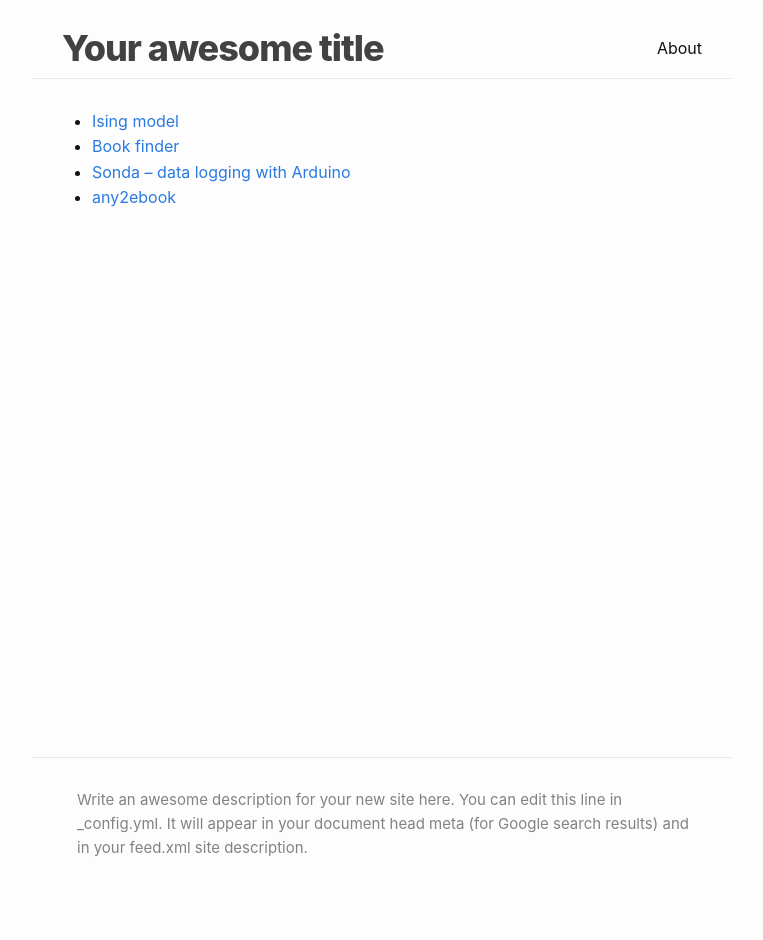
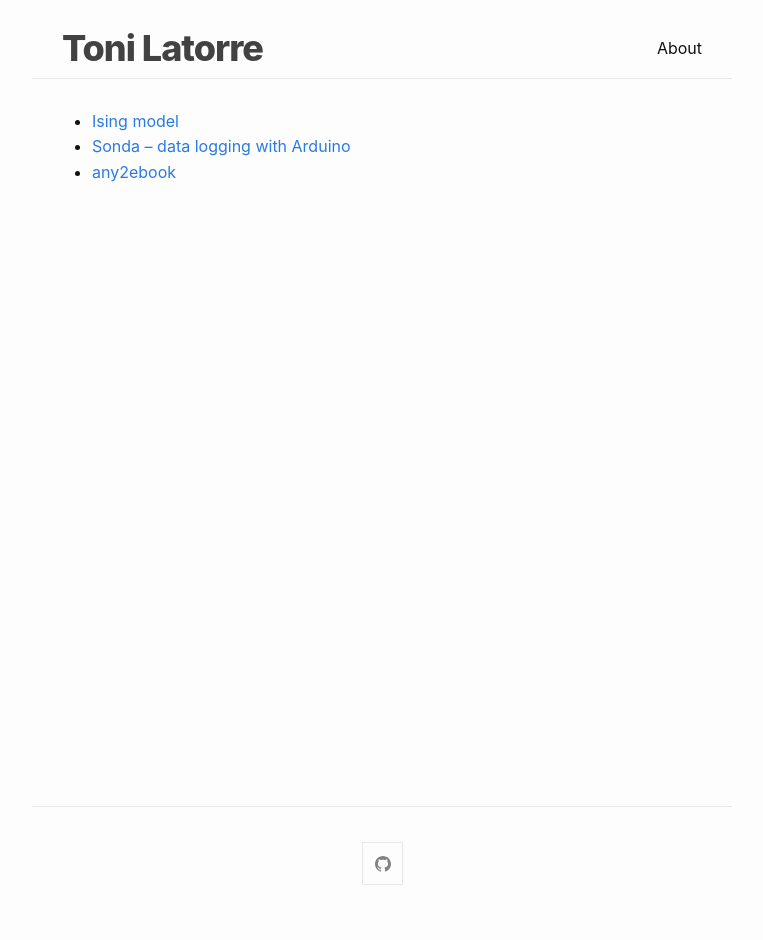
Before and after one commit to tonilatorrec/tonilatorrec.github.io, a Jekyll site: the page built from index.markdown, in a window 1280 px wide. Shown: the whole page, without its empty margins (258-1021 px from the left). Built offline with Jekyll 4.4.1, drawn with Linux system fonts in a browser that asks for light colours.

Commit message:
Update portfolio site

```diff
--- a/_config.yml
+++ b/_config.yml
@@ -18,21 +18,21 @@
 # You can create any custom variable you would like, and they will be accessible
 # in the templates via {{ site.myvariable }}.
 
-title: Your awesome title
-email: your-email@example.com
-description: >- # this means to ignore newlines until "baseurl:"
-  Write an awesome description for your new site here. You can edit this
-  line in _config.yml. It will appear in your document head meta (for
-  Google search results) and in your feed.xml site description.
+title: Toni Latorre
+email: tonilatorre.c@gmail.com
+description: ""
 baseurl: "" # the subpath of your site, e.g. /blog
-url: "" # the base hostname & protocol for your site, e.g. http://example.com
-twitter_username: jekyllrb
-github_username:  jekyll
+url: "https://tonilatorrec.github.io" # the base hostname & protocol for your site, e.g. http://example.com
+github_username: tonilatorrec
 
 # Build settings
 theme: minima
 plugins:
   - jekyll-feed
+
+minima:
+  social_links:
+    github: tonilatorrec
 
 # Exclude from processing.
 # The following items will not be processed, by default.
--- a/_includes/footer.html
+++ b/_includes/footer.html
@@ -23,9 +23,6 @@
         </ul>
       {%- endif %}
       </div> -->
-      <div class="footer-col">
-        <p>{{ site.description | escape }}</p>
-      </div>
     </div>
 
     <div class="social-links">
--- a/index.markdown
+++ b/index.markdown
@@ -7,6 +7,5 @@ layout: home
 ---
 
 - [Ising model](https://github.com/tonilatorrec/ising)
-- [Book finder](https://github.com/tonilatorrec/book-finder)
 - [Sonda -- data logging with Arduino](https://github.com/tonilatorrec/sonda)
 - [any2ebook](https://github.com/tonilatorrec/any2ebook)
```
Also changed, not shown: Gemfile (+9 -4 lines), Gemfile.lock (added).
